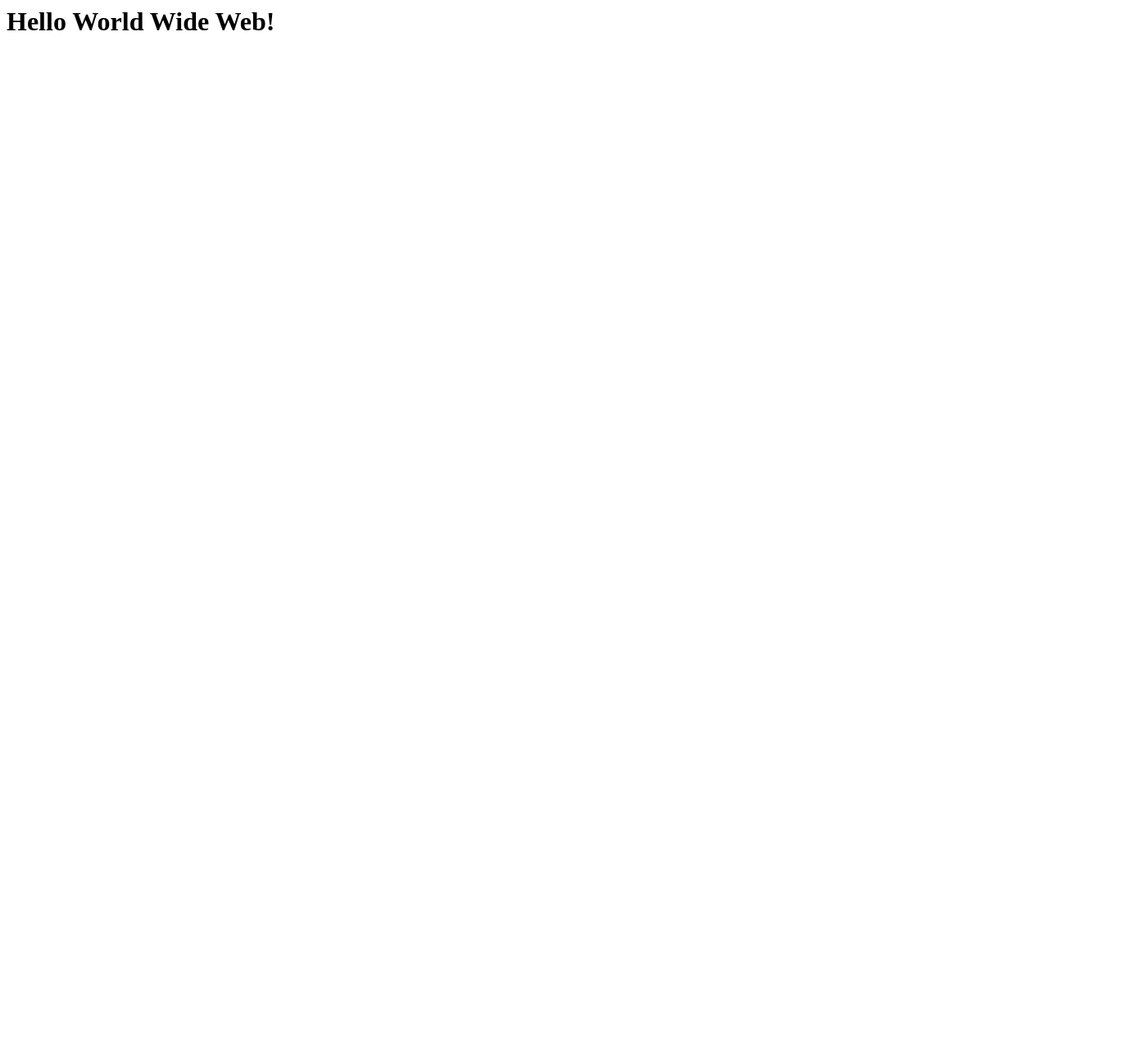
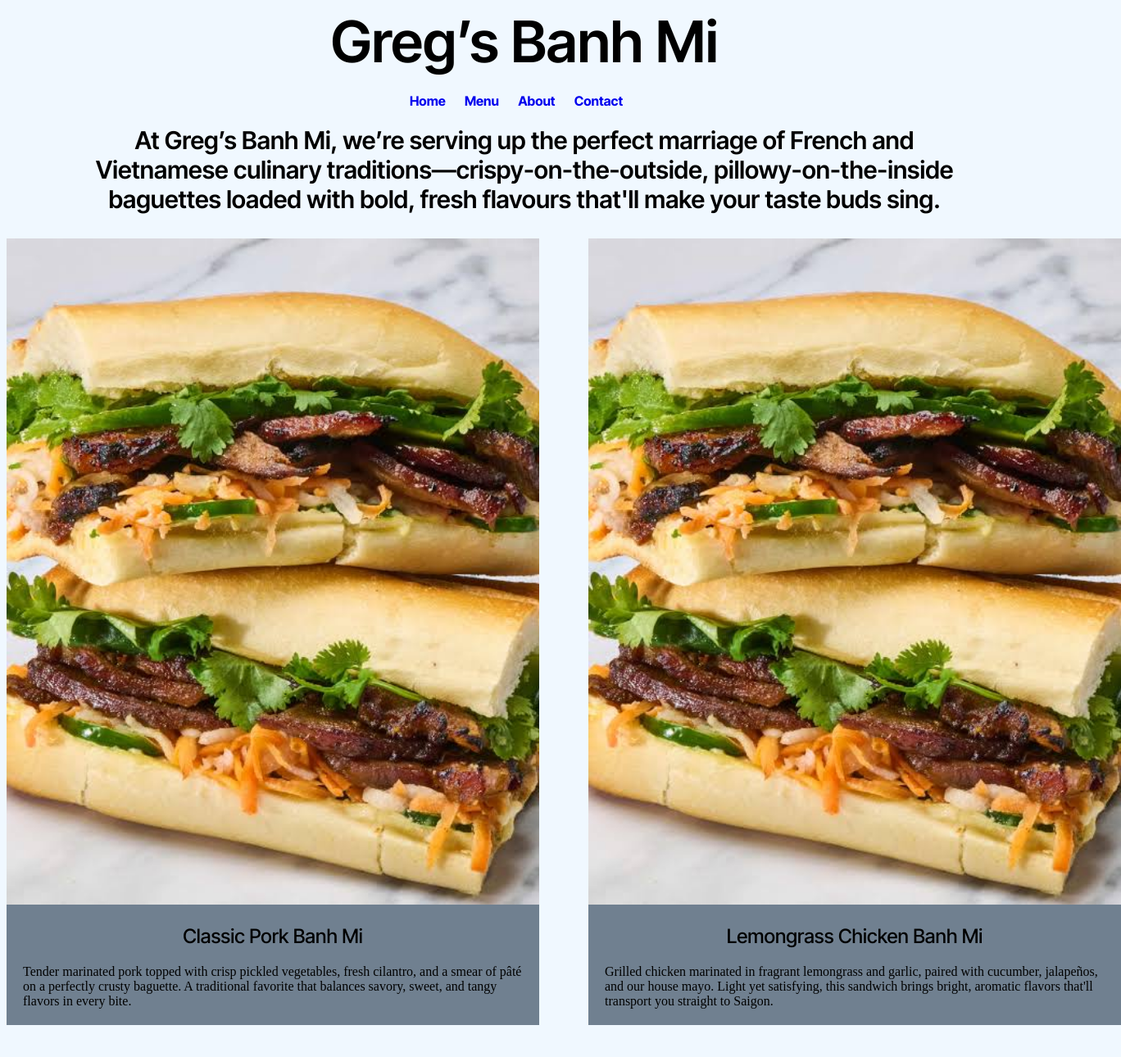
Before and after one commit to sophiacober13/exercise-6, a plain HTML site: page index.html in a window 1280 px wide. Shown: the top 1290 px of the page at 82% size, 1368 px wide, since content can reach past the window. Before the commit the page ends 800 px from the top, so only its background shows below. Drawn offline with Linux system fonts and the light colour scheme; a web font is replaced by a local one.

Commit message:
( ◕ ◞ ◕ ) auto commit

```diff
--- a/index.html
+++ b/index.html
@@ -1 +1,174 @@
-<h1>Hello World Wide Web!</h1>
+<!DOCTYPE html>
+<html lang="en-ca">
+  <head>
+    <meta charset="UTF-8">
+    <title>Exercise 6: Banh Mi, menus, and layout</title>
+
+ <!-- These are the embed codes for the two google fonts in our document, we will learn about google fonts next week -->
+    <link rel="preconnect" href="https://fonts.googleapis.com">
+<link rel="preconnect" href="https://fonts.gstatic.com" crossorigin>
+<link href="https://fonts.googleapis.com/css2?family=Inter+Tight:ital,wght@0,100..900;1,100..900&display=swap" rel="stylesheet">
+
+    <link rel="preconnect" href="https://fonts.googleapis.com">
+<link rel="preconnect" href="https://fonts.gstatic.com" crossorigin>
+<link href="https://fonts.googleapis.com/css2?family=Inter+Tight:ital,wght@0,100..900;1,100..900&family=Ledger&display=swap" rel="stylesheet">
+
+    <style>
+
+      .container {
+        display: grid;
+        grid-template-columns: 50% 50%;
+        width: 1300px;
+        margin: 0 auto;
+        gap: 60px;
+
+
+      }
+
+      .grid-item {
+        background-color: SlateGrey;
+        margin-bottom: 20px;
+
+      }
+
+      body {
+        background-color: AliceBlue;
+      font-family: "Ledger", serif;
+      font-weight: 400;
+      font-style: normal;
+      }
+
+      h1 , h2 , ul {
+      font-family: "Inter Tight", sans-serif;
+      font-optical-sizing: auto;
+      font-style: normal;
+      }
+
+      .title {
+        font-size: 70px;
+        text-align: center;
+        margin: 0px;
+        margin-bottom: 20px;
+      }
+
+      #mission {
+        font-size: 30px;
+        text-align: center;
+        margin: 90px;
+        margin-top: 20px;
+        margin-bottom: 30px;
+
+      }
+      h1 {
+      font-weight: 600;
+      }
+
+      h2 {
+      font-weight: 500;
+      }
+
+      ul {
+      font-weight: 700;
+      list-style-type: none;
+      margin: 0;
+      padding: 0;
+        text-align: center;
+
+      }
+
+      li {
+        display: inline-block;
+        margin-right: 20px;
+
+      }
+
+      a {
+       text-decoration: none;
+
+      }
+
+      a:hover {
+        color: aqua;
+      }
+
+      .grid-h2 {
+        text-align: center;
+        margin: 0px;
+        margin-top: 20px;
+        padding: 0px;
+
+      }
+      .grid-p {
+        margin: 10px;
+        padding: 10px;
+      }
+
+      .footer {
+        text-align: center;
+        background-color: darkslategrey;
+        color: white;
+       width: 1100px;
+        margin: 0 auto;
+        font-size: 20px;
+        padding: 2.5px;
+
+
+
+
+      }
+    </style>
+  </head>
+  <body>
+
+    <h1 class="title">Greg’s Banh Mi</h1>
+
+    <ul>
+      <li><a href="#">Home</a></li>
+      <li><a href="#">Menu</a></li>
+      <li><a href="#">About</a></li>
+      <li><a href="#">Contact</a></li>
+    </ul>
+
+
+
+    <h1 id="mission">At Greg’s Banh Mi, we’re serving up the perfect marriage of French and Vietnamese culinary traditions&mdash;crispy-on-the-outside, pillowy-on-the-inside baguettes loaded with bold, fresh flavours that'll make your taste buds sing.</h1>
+
+<div class="container">
+       <div class="grid-item">
+
+    <img src="Sandwhich.jpeg" alt="Double stacked sandwhich" width="650px">
+
+    <h2 class="grid-h2">Classic Pork Banh Mi</h2>
+    <p class="grid-p">Tender marinated pork topped with crisp pickled vegetables, fresh cilantro, and a smear of p&acirc;t&eacute; on a perfectly crusty baguette. A traditional favorite that balances savory, sweet, and tangy flavors in every bite.</p>
+      </div>
+
+      <div class="grid-item">
+        <img src="Sandwhich.jpeg" alt="Double stacked sandwhich" width="650px">
+    <h2 class="grid-h2">Lemongrass Chicken Banh Mi</h2>
+    <p class="grid-p">Grilled chicken marinated in fragrant lemongrass and garlic, paired with cucumber, jalape&ntilde;os, and our house mayo. Light yet satisfying, this sandwich brings bright, aromatic flavors that'll transport you straight to Saigon.</p>
+      </div>
+
+        <div class="grid-item">
+          <img src="Sandwhich.jpeg" alt="Double stacked sandwhich" width="650px">
+    <h2 class="grid-h2" >Tofu Banh Mi</h2>
+    <p class="grid-p">Crispy pan-fried tofu glazed in sweet soy sauce, layered with daikon, carrots, and fresh herbs for a vegetarian delight. Proof that plant-based can be just as bold and craveable as any meat-filled sandwich.</p>
+        </div>
+
+
+          <div class="grid-item">
+            <img src="Sandwhich.jpeg" alt="Double stacked sandwhich" width="650">
+    <h2 class="grid-h2">Five-Spice Beef Banh Mi</h2>
+    <p class="grid-p">Thinly sliced beef seared with aromatic five-spice blend and served with pickled vegetables and spicy Sriracha mayo. Rich, warming spices meet cool, crunchy toppings for an unforgettable flavor experience.</p>
+          </div>
+    </div>
+
+<div class="container-footer">
+
+
+    <footer class="footer">
+      <p>Because life’s too short for boring sandwiches. Greg’s got you covered&mdash;one crispy baguette at a time.</p>
+    </footer>
+  </div>
+
+  </body>
+</html>
```
Also changed, not shown: Sandwhich.jpeg (added).
